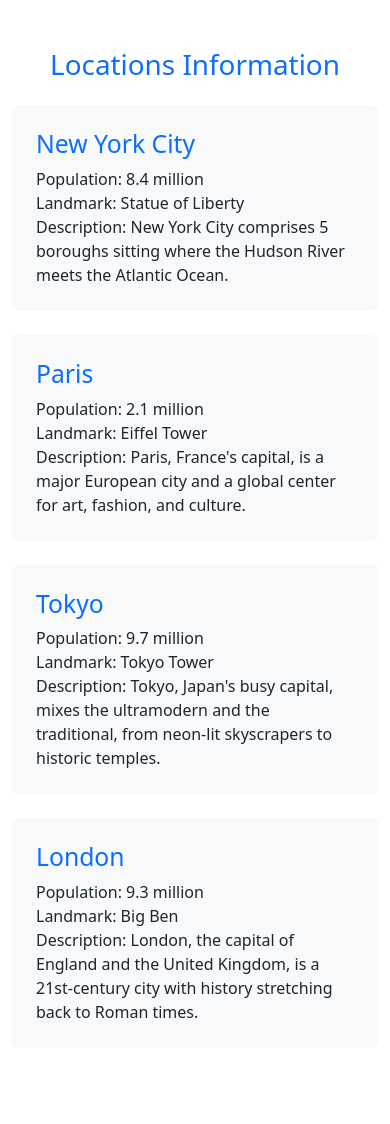
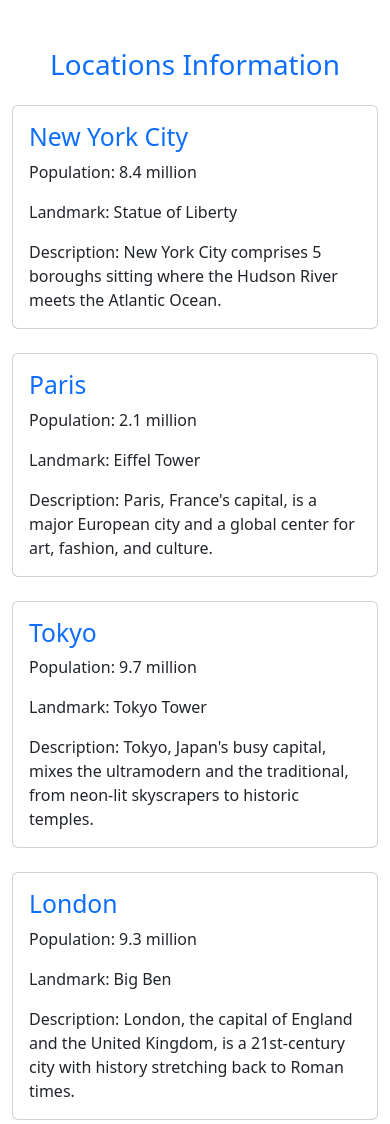
Before and after one commit to iaw-2024/-OrlerEmanuel--1-html-css, a plain HTML site: page listado/bootstrap/list.html in a window 390 px wide. Before the commit the page ends 1072 px from the top, so only its background shows below. Drawn offline with nearby package versions, Linux system fonts and the light colour scheme.

Commit message:
add responsiveness to forms and list

```diff
--- a/formulario/html_css/form.css
+++ b/formulario/html_css/form.css
@@ -1,41 +1,47 @@
 body {
   font-family: Arial, sans-serif;
   background-color: white;
+  margin: 0;
+  padding: 0;
 }
-div {
-  text-align: center;
+
+.container {
+  max-width: 90%;
+  margin: 0 auto;
+  padding: 20px;
 }
+
 h1 {
   text-align: center;
   color: black;
 }
+
 label {
   display: block;
-  margin-bottom: 1%;
+  margin-bottom: 10px;
   color: grey;
-  text-align: center;
 }
 
 input[type="text"] {
-  width: 80%;
-  padding: 1%;
-  margin-bottom: 1%;
+  width: 100%;
+  padding: 10px;
+  margin-bottom: 10px;
   border: 1px solid grey;
   border-radius: 10px;
+  box-sizing: border-box;
 }
 
 input[type="submit"] {
-  width: 80%;
-  padding: 1%;
+  width: 100%;
+  padding: 10px;
   background-color: gray;
   color: white;
   border: none;
   border-radius: 10px;
   cursor: pointer;
+  transition: background-color 0.3s;
 }
+
 input[type="submit"]:hover {
   background-color: blueviolet;
 }
-input[type="text"]:hover {
-  background-color: lightgray;
-}
--- a/listado/bootstrap/list.html
+++ b/listado/bootstrap/list.html
@@ -1,35 +1,53 @@
-<html >
+<!DOCTYPE html>
+<html>
 <head>
     <title>Locations</title>
+    <meta name="viewport" content="width=device-width, initial-scale=1">
     <link href="https://cdn.jsdelivr.net/npm/bootstrap@5.3.0-alpha1/dist/css/bootstrap.min.css" rel="stylesheet">
 </head>
 <body>
     <div class="container">
         <h1 class="text-center text-primary mt-5 mb-4">Locations Information</h1>
         <ul class="list-unstyled">
-            <li class="mb-4 p-4 rounded bg-light">
-                <h2 class="text-primary">New York City</h2>
-                <p class="mb-0">Population: 8.4 million</p>
-                <p class="mb-0">Landmark: Statue of Liberty</p>
-                <p class="mb-0">Description: New York City comprises 5 boroughs sitting where the Hudson River meets the Atlantic Ocean.</p>
+            <li class="mb-4 rounded bg-light">
+                <div class="card">
+                    <div class="card-body">
+                        <h2 class="card-title text-primary">New York City</h2>
+                        <p class="card-text">Population: 8.4 million</p>
+                        <p class="card-text">Landmark: Statue of Liberty</p>
+                        <p class="card-text">Description: New York City comprises 5 boroughs sitting where the Hudson River meets the Atlantic Ocean.</p>
+                    </div>
+                </div>
             </li>
-            <li class="mb-4 p-4 rounded bg-light">
-                <h2 class="text-primary">Paris</h2>
-                <p class="mb-0">Population: 2.1 million</p>
-                <p class="mb-0">Landmark: Eiffel Tower</p>
-                <p class="mb-0">Description: Paris, France's capital, is a major European city and a global center for art, fashion, and culture.</p>
+            <li class="mb-4 rounded bg-light">
+                <div class="card">
+                    <div class="card-body">
+                        <h2 class="card-title text-primary">Paris</h2>
+                        <p class="card-text">Population: 2.1 million</p>
+                        <p class="card-text">Landmark: Eiffel Tower</p>
+                        <p class="card-text">Description: Paris, France's capital, is a major European city and a global center for art, fashion, and culture.</p>
+                    </div>
+                </div>
             </li>
-            <li class="mb-4 p-4 rounded bg-light">
-                <h2 class="text-primary">Tokyo</h2>
-                <p class="mb-0">Population: 9.7 million</p>
-                <p class="mb-0">Landmark: Tokyo Tower</p>
-                <p class="mb-0">Description: Tokyo, Japan's busy capital, mixes the ultramodern and the traditional, from neon-lit skyscrapers to historic temples.</p>
+            <li class="mb-4 rounded bg-light">
+                <div class="card">
+                    <div class="card-body">
+                        <h2 class="card-title text-primary">Tokyo</h2>
+                        <p class="card-text">Population: 9.7 million</p>
+                        <p class="card-text">Landmark: Tokyo Tower</p>
+                        <p class="card-text">Description: Tokyo, Japan's busy capital, mixes the ultramodern and the traditional, from neon-lit skyscrapers to historic temples.</p>
+                    </div>
+                </div>
             </li>
-            <li class="mb-4 p-4 rounded bg-light">
-                <h2 class="text-primary">London</h2>
-                <p class="mb-0">Population: 9.3 million</p>
-                <p class="mb-0">Landmark: Big Ben</p>
-                <p class="mb-0">Description: London, the capital of England and the United Kingdom, is a 21st-century city with history stretching back to Roman times.</p>
+            <li class="mb-4 rounded bg-light">
+                <div class="card">
+                    <div class="card-body">
+                        <h2 class="card-title text-primary">London</h2>
+                        <p class="card-text">Population: 9.3 million</p>
+                        <p class="card-text">Landmark: Big Ben</p>
+                        <p class="card-text">Description: London, the capital of England and the United Kingdom, is a 21st-century city with history stretching back to Roman times.</p>
+                    </div>
+                </div>
             </li>
         </ul>
     </div>
```
Also changed, not shown: formulario/bootstrap/form.html (+2 -0 lines), formulario/tailwindcss/form.html (+8 -6 lines), listado/tailwindcss/list.html (+7 -5 lines).
